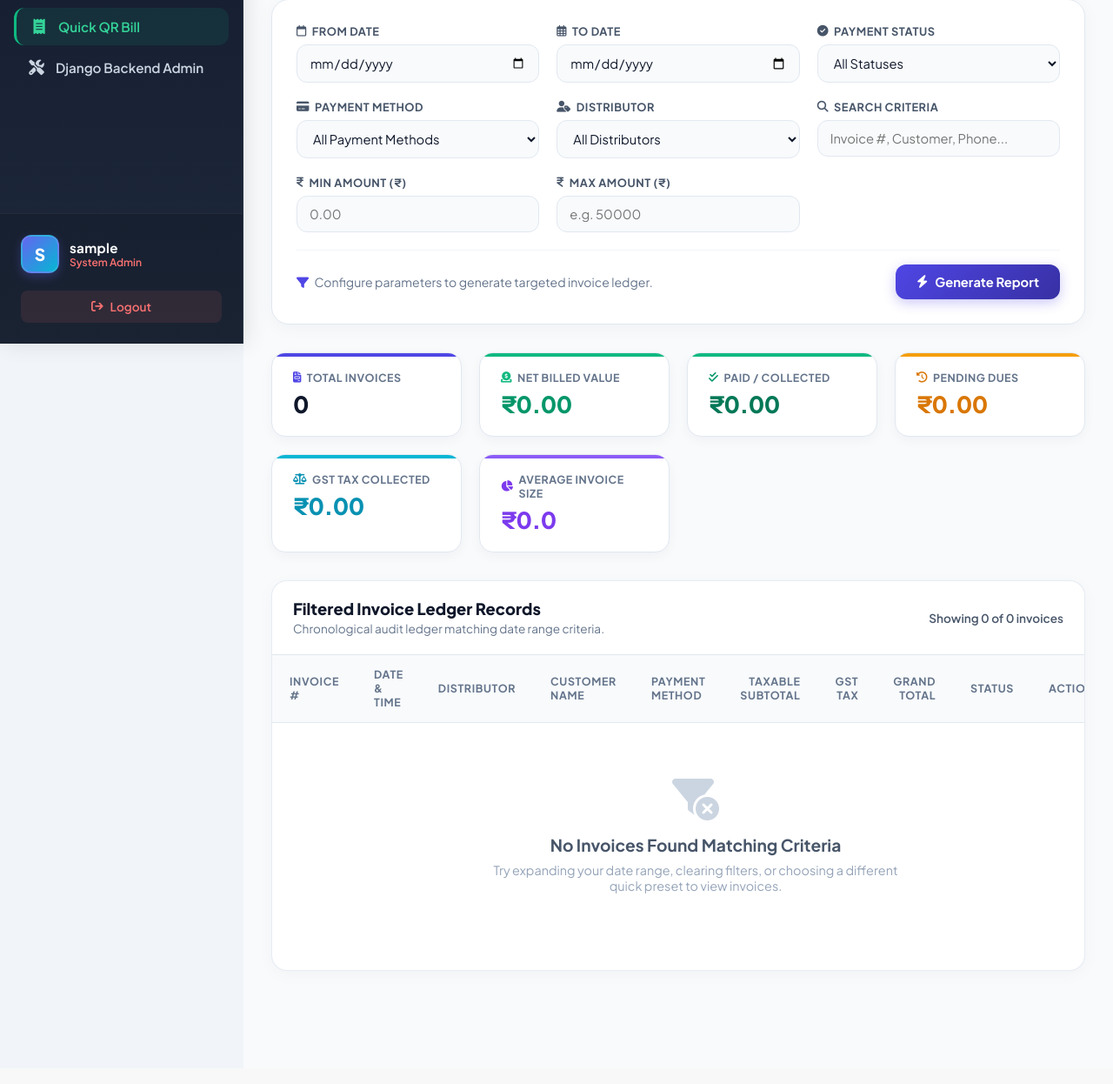
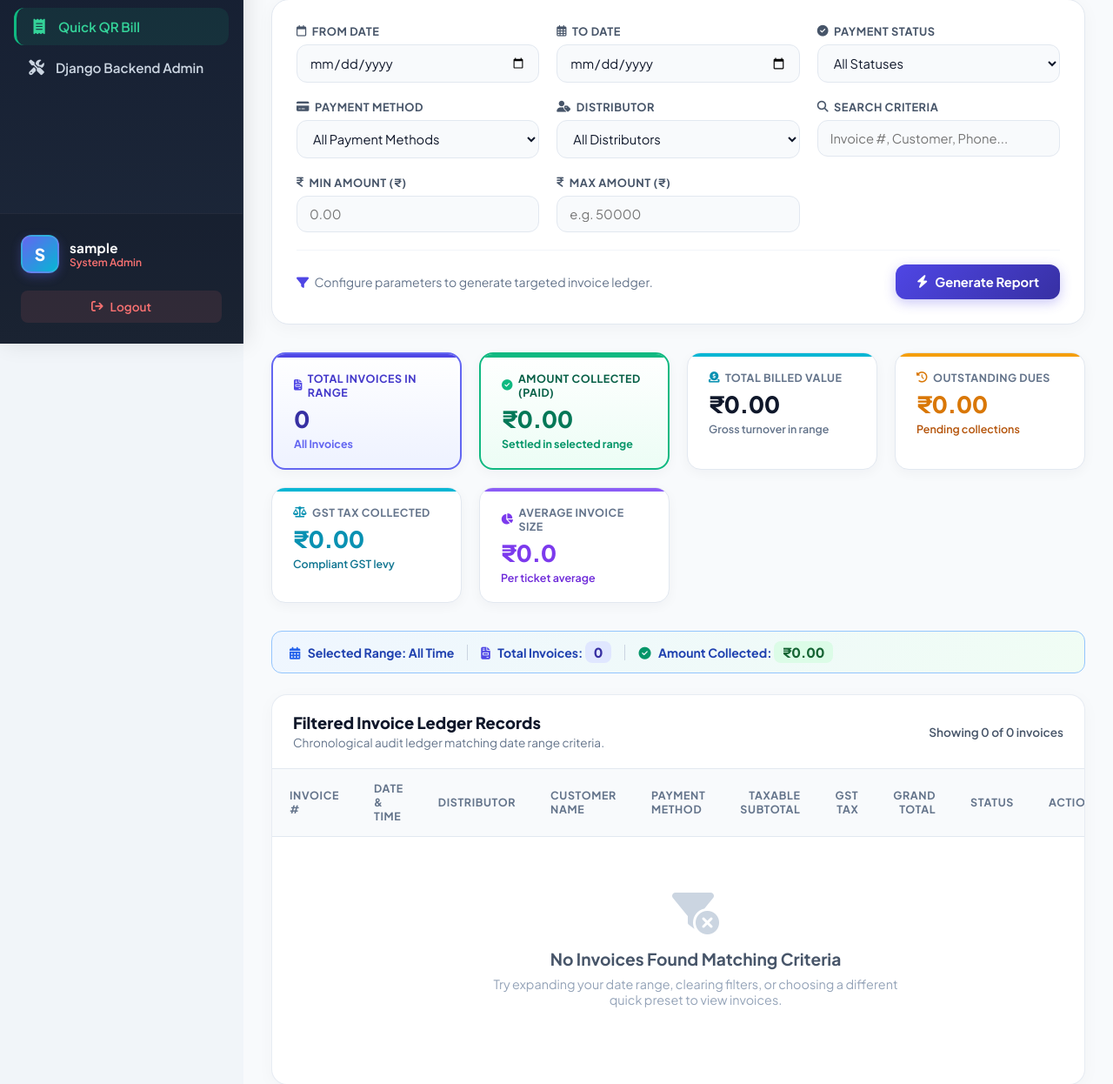
Before and after one commit to parmarkhushi2026-max/AdvanceBillingSystem, a Django app: page /invoices/report/ in a window 1280 px wide. Shown: the part 405-1651 px from the top of the page at 87% size. Before the commit the page ends 1521 px from the top, so only its background shows below. Run offline with Django 5.2, Linux system fonts and the light colour scheme; the visitor is signed in with stand-in values (Sample User, id 1); data comes from the database, SQL or seed files in the repository; data that the repository does not hold is empty.

Commit message:
Display total number of invoices and amount collected within the selected range across reports and invoices list

```diff
--- a/billing_app/views.py
+++ b/billing_app/views.py
@@ -1326,6 +1326,12 @@ def invoice_list_view(request):
     if status_filter:
         invoices = invoices.filter(payment_status=status_filter)
 
+    # Compute metrics for the selected range
+    total_invoices_count = invoices.count()
+    total_amount_collected = invoices.filter(payment_status='PAID').aggregate(Sum('grand_total'))['grand_total__sum'] or Decimal('0.00')
+    total_amount_billed = invoices.aggregate(Sum('grand_total'))['grand_total__sum'] or Decimal('0.00')
+    total_pending_amount = invoices.filter(payment_status='PENDING').aggregate(Sum('grand_total'))['grand_total__sum'] or Decimal('0.00')
+
     paginator = Paginator(invoices, 10)
     page_number = request.GET.get('page')
     page_obj = paginator.get_page(page_number)
@@ -1334,6 +1340,10 @@ def invoice_list_view(request):
 
     context = {
         'invoices': page_obj,
+        'total_invoices_count': total_invoices_count,
+        'total_amount_collected': total_amount_collected,
+        'total_amount_billed': total_amount_billed,
+        'total_pending_amount': total_pending_amount,
         'query': query,
         'start_date': start_date,
         'end_date': end_date,
@@ -1486,6 +1496,7 @@ def invoice_report_view(request):
         'invoices': page_obj,
         'all_filtered_invoices': invoices[:200],  # for printable audit record
         'total_invoices_count': total_invoices_count,
+        'total_amount_collected': total_paid_val,
         'total_billed_val': total_billed_val,
         'total_paid_val': total_paid_val,
         'total_pending_val': total_pending_val,
--- a/templates/billing/invoice_reports.html
+++ b/templates/billing/invoice_reports.html
@@ -517,32 +517,44 @@
 
     <!-- Real-Time KPI Aggregates Strip -->
     <div class="kpi-report-strip">
-        <div class="kpi-report-card indigo">
-            <div class="kpi-report-lbl">
-                <i class="fa-solid fa-file-invoice" style="color: #4f46e5;"></i> Total Invoices
+        <div class="kpi-report-card indigo" style="border: 2px solid #6366f1; background: linear-gradient(180deg, #ffffff 0%, #eef2ff 100%);">
+            <div class="kpi-report-lbl" style="color: #4338ca;">
+                <i class="fa-solid fa-file-invoice" style="color: #4f46e5;"></i> Total Invoices in Range
             </div>
-            <div class="kpi-report-val">{{ total_invoices_count }}</div>
+            <div class="kpi-report-val" style="color: #3730a3;">{{ total_invoices_count }}</div>
+            <div style="font-size: 0.78rem; color: #6366f1; margin-top: 4px; font-weight: 700;">
+                {% if start_date or end_date %}Selected Range Total{% else %}All Invoices{% endif %}
+            </div>
         </div>
 
-        <div class="kpi-report-card emerald">
-            <div class="kpi-report-lbl">
-                <i class="fa-solid fa-circle-dollar-to-slot" style="color: #10b981;"></i> Net Billed Value
+        <div class="kpi-report-card emerald" style="border: 2px solid #10b981; background: linear-gradient(180deg, #ffffff 0%, #ecfdf5 100%);">
+            <div class="kpi-report-lbl" style="color: #065f46;">
+                <i class="fa-solid fa-circle-check" style="color: #10b981;"></i> Amount Collected (Paid)
             </div>
-            <div class="kpi-report-val" style="color: #059669;">₹{{ total_billed_val|floatformat:2 }}</div>
+            <div class="kpi-report-val" style="color: #047857;">₹{{ total_amount_collected|floatformat:2 }}</div>
+            <div style="font-size: 0.78rem; color: #059669; margin-top: 4px; font-weight: 700;">
+                Settled in selected range
+            </div>
         </div>
 
-        <div class="kpi-report-card emerald">
+        <div class="kpi-report-card cyan">
             <div class="kpi-report-lbl">
-                <i class="fa-solid fa-check-double" style="color: #059669;"></i> Paid / Collected
+                <i class="fa-solid fa-circle-dollar-to-slot" style="color: #0891b2;"></i> Total Billed Value
             </div>
-            <div class="kpi-report-val" style="color: #047857;">₹{{ total_paid_val|floatformat:2 }}</div>
+            <div class="kpi-report-val" style="color: #0f172a;">₹{{ total_billed_val|floatformat:2 }}</div>
+            <div style="font-size: 0.78rem; color: #64748b; margin-top: 4px; font-weight: 600;">
+                Gross turnover in range
+            </div>
         </div>
 
         <div class="kpi-report-card amber">
             <div class="kpi-report-lbl">
-                <i class="fa-solid fa-clock-rotate-left" style="color: #d97706;"></i> Pending Dues
+                <i class="fa-solid fa-clock-rotate-left" style="color: #d97706;"></i> Outstanding Dues
             </div>
             <div class="kpi-report-val" style="color: #d97706;">₹{{ total_pending_val|floatformat:2 }}</div>
+            <div style="font-size: 0.78rem; color: #b45309; margin-top: 4px; font-weight: 600;">
+                Pending collections
+            </div>
         </div>
 
         <div class="kpi-report-card cyan">
@@ -550,6 +562,9 @@
                 <i class="fa-solid fa-scale-balanced" style="color: #0891b2;"></i> GST Tax Collected
             </div>
             <div class="kpi-report-val" style="color: #0891b2;">₹{{ total_tax_collected|floatformat:2 }}</div>
+            <div style="font-size: 0.78rem; color: #0e7490; margin-top: 4px; font-weight: 600;">
+                Compliant GST levy
+            </div>
         </div>
 
         <div class="kpi-report-card purple">
@@ -557,25 +572,46 @@
                 <i class="fa-solid fa-chart-pie" style="color: #7c3aed;"></i> Average Invoice Size
             </div>
             <div class="kpi-report-val" style="color: #7c3aed;">₹{{ avg_ticket_size }}</div>
+            <div style="font-size: 0.78rem; color: #6d28d9; margin-top: 4px; font-weight: 600;">
+                Per ticket average
+            </div>
         </div>
     </div>
 
-    <!-- Active Filters Notification Banner -->
-    {% if has_filters %}
-    <div class="active-filter-banner">
-        <div>
-            <i class="fa-solid fa-circle-info" style="margin-right: 6px;"></i>
-            <strong>Active Criteria:</strong>
-            {% if start_date %} From <strong>{{ start_date }}</strong>{% endif %}
-            {% if end_date %} To <strong>{{ end_date }}</strong>{% endif %}
-            {% if status_filter %} | Status: <strong>{{ status_filter }}</strong>{% endif %}
-            {% if payment_method_filter %} | Method: <strong>{{ payment_method_filter }}</strong>{% endif %}
-            {% if query %} | Query: "<strong>{{ query }}</strong>"{% endif %}
-            &bull; Showing <strong>{{ total_invoices_count }}</strong> matching record{{ total_invoices_count|pluralize }}.
+    <!-- Active Filters & Range Summary Notification Banner -->
+    <div class="active-filter-banner" style="background: linear-gradient(135deg, #eff6ff 0%, #f0fdf4 100%); border: 1.5px solid #93c5fd; padding: 14px 20px;">
+        <div style="display: flex; align-items: center; gap: 15px; flex-wrap: wrap;">
+            <div>
+                <i class="fa-solid fa-calendar-days" style="color: #2563eb; margin-right: 6px;"></i>
+                <strong>Selected Range:</strong>
+                {% if start_date or end_date %}
+                    <span style="font-weight: 700; color: #1e40af;">{{ start_date|default:"Start" }}</span> to <span style="font-weight: 700; color: #1e40af;">{{ end_date|default:"Present" }}</span>
+                {% else %}
+                    <span style="font-weight: 700; color: #1e40af;">All Time</span>
+                {% endif %}
+            </div>
+            <div style="height: 18px; width: 1px; background: #cbd5e1;"></div>
+            <div>
+                <i class="fa-solid fa-file-invoice" style="color: #4f46e5; margin-right: 6px;"></i>
+                <strong>Total Invoices:</strong> <span style="background: #e0e7ff; color: #3730a3; padding: 3px 10px; border-radius: 8px; font-weight: 800; font-size: 0.95rem;">{{ total_invoices_count }}</span>
+            </div>
+            <div style="height: 18px; width: 1px; background: #cbd5e1;"></div>
+            <div>
+                <i class="fa-solid fa-circle-check" style="color: #059669; margin-right: 6px;"></i>
+                <strong>Amount Collected:</strong> <span style="background: #dcfce7; color: #166534; padding: 3px 10px; border-radius: 8px; font-weight: 800; font-size: 0.95rem;">₹{{ total_amount_collected|floatformat:2 }}</span>
+            </div>
+            {% if status_filter or query or payment_method_filter %}
+                <div style="font-size: 0.82rem; color: #64748b;">
+                    (Criteria: {% if status_filter %}Status={{ status_filter }} {% endif %}{% if payment_method_filter %}Method={{ payment_method_filter }} {% endif %}{% if query %}Q="{{ query }}"{% endif %})
+                </div>
+            {% endif %}
         </div>
-        <a href="{% url 'invoice_reports' %}" style="color: #1e40af; font-weight: 700; text-decoration: underline; font-size: 0.85rem;">Clear All</a>
+        {% if has_filters %}
+            <a href="{% url 'invoice_reports' %}" style="color: #dc2626; font-weight: 700; text-decoration: none; font-size: 0.85rem; display: inline-flex; align-items: center; gap: 4px;">
+                <i class="fa-solid fa-arrow-rotate-left"></i> Reset Filters
+            </a>
+        {% endif %}
     </div>
-    {% endif %}
 
     <!-- Report Invoices Table Card -->
     <div class="dashboard-card" style="border-radius: 18px; overflow: hidden;">
```
Also changed, not shown: billing_app/tests.py (+12 -0 lines), templates/billing/invoice_list.html (+55 -0 lines).
